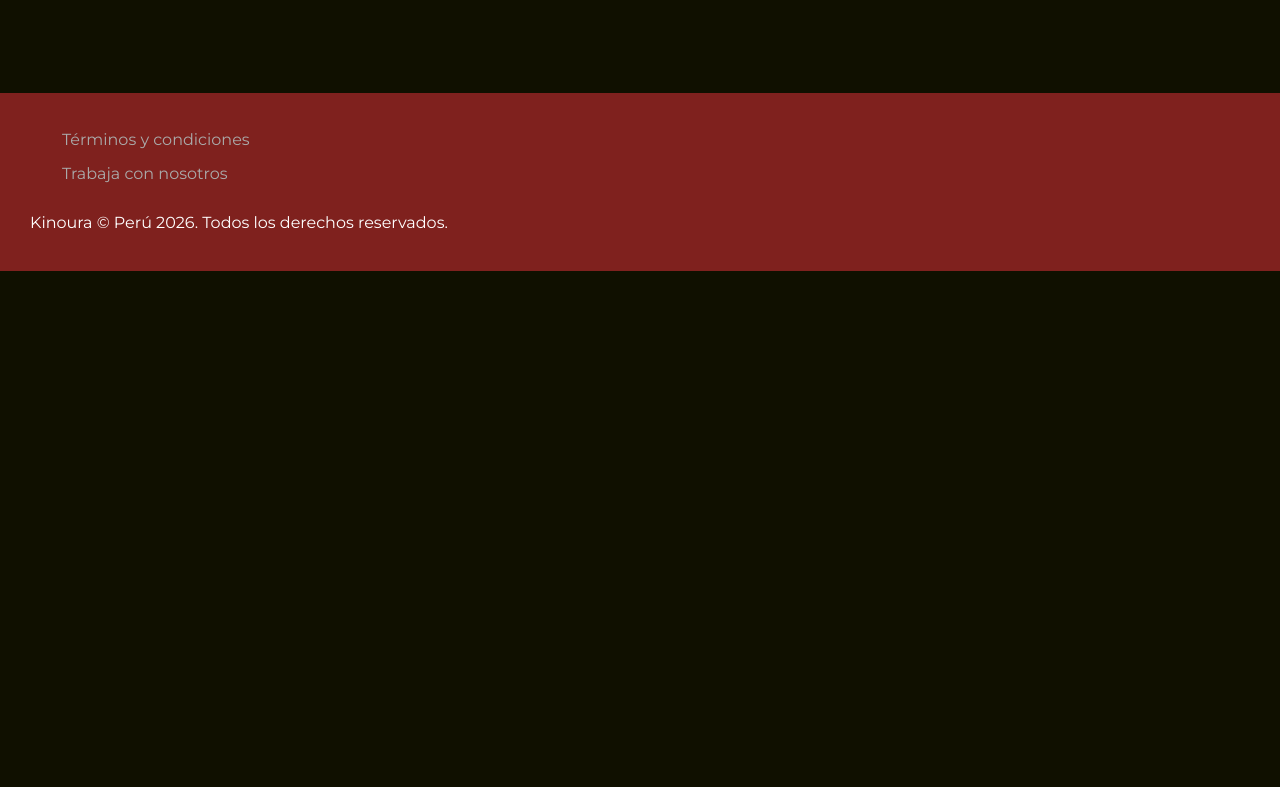
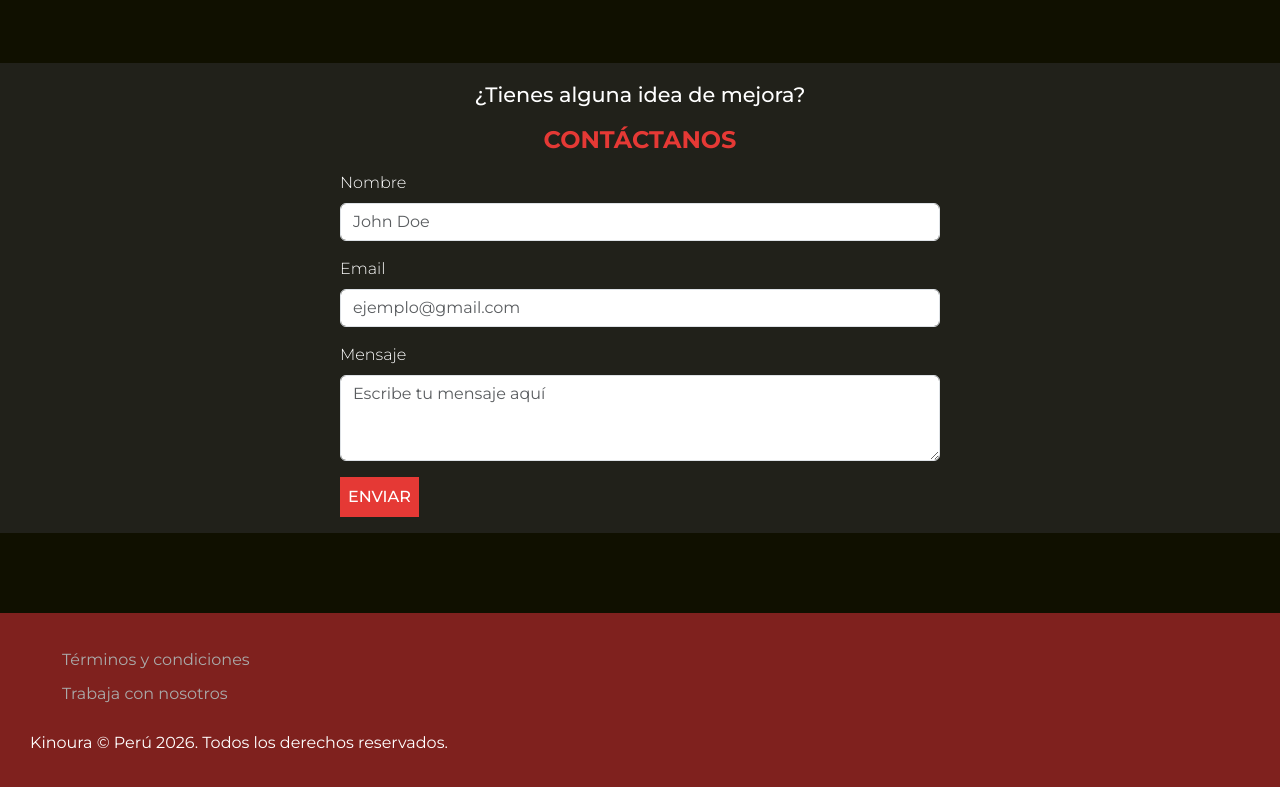
Before and after one commit to ArleyGutarra/kinoura, a plain HTML site: page pages/nosotros.html in a window 1280 px wide. Shown: the part 2108-2895 px from the top of the page. Before the commit the page ends 2379 px from the top, so only its background shows below. Drawn offline with nearby package versions, Linux system fonts and the light colour scheme.

Commit message:
Add Form (w/Bootstrap) in Contact-us section to About page

```diff
--- a/pages/nosotros.html
+++ b/pages/nosotros.html
@@ -135,6 +135,32 @@
 
             </section>
         </section>
+
+        <section class="about-container--contact-us">
+            <section class="about-container  about-section">
+                <p class="contact-us--heading">¿Tienes alguna idea de mejora?</p>
+                <h2>Contáctanos</h2>
+                <form class="contact-us__form">
+                    <div class="mb-3">
+                        <label for="name" class="form-label">Nombre</label>
+                        <input type="text" class="form-control" id="name" placeholder="John Doe">
+                    </div>
+
+                    <div class="mb-3">
+                        <label for="email" class="form-label">Email</label>
+                        <input type="email" class="form-control" id="email" aria-describedby="emailHelp"
+                            placeholder="ejemplo@gmail.com">
+                    </div>
+
+                    <div class="form-field">
+                        <label for="message" class="form-label">Mensaje</label>
+                        <textarea class="form-control" id="message" rows="3"
+                            placeholder="Escribe tu mensaje aquí"></textarea>
+                    </div>
+                    <button type="submit" class="btn-solid theme-primary">Enviar</button>
+                </form>
+            </section>
+        </section>
     </main>
 
     <footer>
--- a/styles/styles.css
+++ b/styles/styles.css
@@ -50,7 +50,6 @@ h6 {
 }
 
 /*      NAVBAR      */
-/* General */
 nav.main-navbar {
     background-color: var(--color-background);
     padding: 0 12px;
@@ -63,6 +62,23 @@ p.drawer-title {
 .navbar-brand img {
     height: 1.6rem;
     /* logo */
+}
+
+.nav-item {
+    border-radius: 15px;
+    transition: background-color 0.5s;
+}
+
+.nav-item:focus {
+    outline-color: #fff;
+}
+
+.nav-link:focus {
+    outline-color: #fff;
+}
+
+.nav-item:hover {
+    background-color: var(--color-surface);
 }
 
 /* Mobile */
@@ -251,6 +267,11 @@ footer {
     border-style: none;
     margin: 10px 0.1rem;
     padding: 10px 0px;
+}
+
+.movies-tabs__tab:active {
+    box-sizing: border-box;
+    border-bottom: var(--color-divider) solid 3px;
 }
 
 .movies-tabs__tab-selected {
@@ -468,6 +489,75 @@ form {
     margin-bottom: 8px;
 }
 
+/* Contáctanos */
+.about-container--contact-us {
+    background-color: #21211a;
+}
+
+.about-container--contact-us .about-section {
+    display: flex;
+    align-items: center;
+    padding: 1rem 0;
+}
+
+.about-container--contact-us h2 {
+    text-transform: uppercase;
+    color: var(--color-accent);
+    margin: 0;
+}
+
+.contact-us--heading {
+    text-align: center;
+    font-size: 1.3rem;
+    font-weight: 500;
+}
+
+.contact-us__form {
+    width: 95%;
+    margin: 1 rem 0;
+}
+
+form .mb-3,
+form .form-field {
+    margin: 1rem 0;
+    gap: 0;
+}
+
+.about-section .btn-solid {
+    margin: auto;
+}
+
+input,
+textarea {
+    color: var(--color-background);
+    font-weight: 500;
+    padding: 5px;
+}
+
+input::placeholder,
+textarea::placeholder {
+    color: #aaa;
+}
+
+input:focus,
+textarea:focus {
+    outline-color: var(--color-primary);
+}
+
+
+.btn-solid {
+    border: none;
+    padding: 0.5rem;
+    border-radius: 0;
+    background-color: var(--color-accent);
+    text-transform: uppercase;
+    font-weight: 500;
+}
+
+.btn-solid:hover,
+.btn-solid:active {
+    background-color: #7f211e;
+}
 
 /* ----------------------------------------- */
 /* ------------- MEDIA QUERIES ------------- */
@@ -589,6 +679,11 @@ form {
         /* deshace el border heredado */
         border-left: var(--color-primary) solid 10px;
     }
+
+    /* Contact Us */
+    .contact-us__form {
+        width: 600px;
+    }
 }
 
 /* ------------ #Media: Desktop ------------ */
@@ -627,7 +722,6 @@ form {
     .movies-tabs__tab:hover {
         box-sizing: border-box;
         border-bottom: var(--color-divider) solid 3px;
-        /* font-weight: 500; */
     }
 
     .movies-preview__card img {
```
